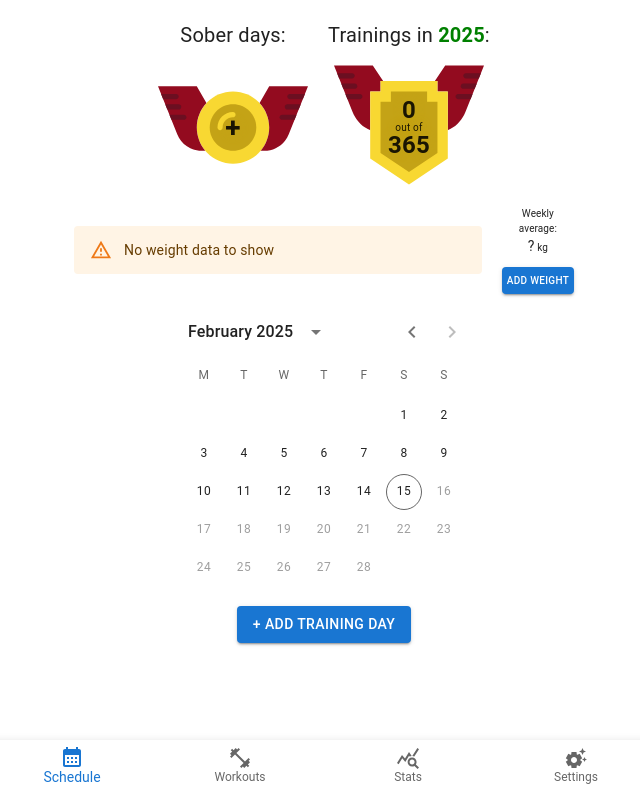
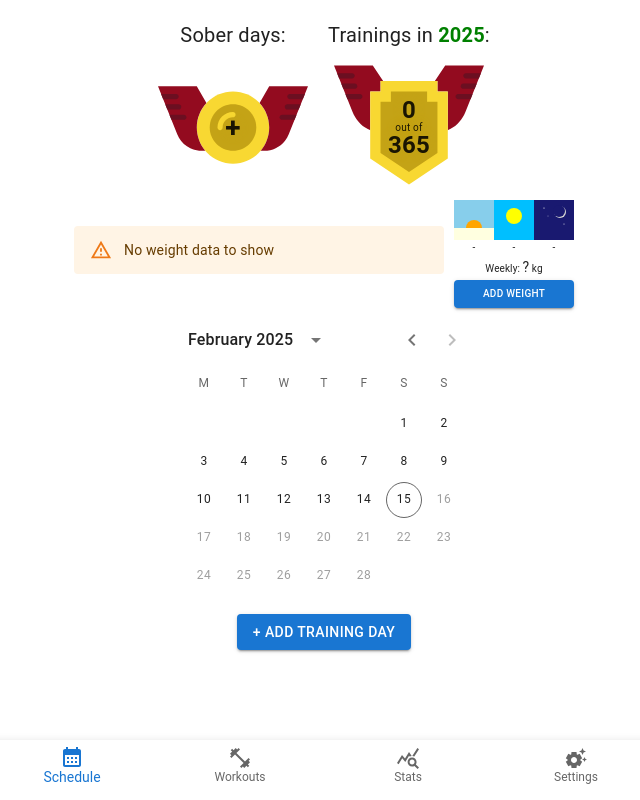
Before and after one commit to yauvink/gym-notes, a React (Create React App) app: page / in a window 1280 px wide. Shown: the whole page, without its empty margins (316-956 px from the left). Built offline with nearby package versions, Linux system fonts and the light colour scheme.

Commit message:
Add weight

```diff
--- a/src/components/Settings.tsx
+++ b/src/components/Settings.tsx
@@ -33,15 +33,15 @@ function Settings() {
       switch (true) {
         case isExportDialogOpen === 'trainings': {
           setUserTrainingDays(data);
-          return;
+          break;
         }
         case isExportDialogOpen === 'workouts': {
           setWorkouts(data);
-          return;
+          break;
         }
         case isExportDialogOpen === 'weight': {
           setUserWeightData(data);
-          return;
+          break;
         }
       }
 
@@ -102,7 +102,7 @@ function Settings() {
         }}
       >
         <Box> {localStorageUsage} </Box>
-        {0.034}
+        {0.035}
       </Box>
       <Typography
         sx={{
--- a/src/components/WeightChart.tsx
+++ b/src/components/WeightChart.tsx
@@ -92,16 +92,49 @@ function WeightChart() {
     return [];
   }, [userWeightData]);
 
-  const weeklyAverageWeight = useMemo(() => {
+  const getAverage = (weightData: Array<{ w: number }>) => {
+    if (weightData.length > 0) {
+      const average =
+        weightData.reduce((prev, curr) => {
+          return prev + curr.w;
+        }, 0) / weightData.length;
+      return average.toFixed(2);
+    }
+    return '-';
+  };
+
+  const weightData = useMemo(() => {
     const lastWeekData = dataToShow.filter((el) => el.t > Date.now() - 7 * 24 * 60 * 60 * 1000);
     if (lastWeekData.length > 0) {
-      const average =
-        lastWeekData.reduce((prev, curr) => {
-          return prev + curr.w;
-        }, 0) / lastWeekData.length;
-      return average.toFixed(2);
+      const morningWeightData = lastWeekData.filter((el) => {
+        const hour = dayjs(el.t).hour();
+        return hour >= 2 && hour < 12;
+      });
+      const dayWeightData = lastWeekData.filter((el) => {
+        const hour = dayjs(el.t).hour();
+        return hour >= 12 && hour < 18;
+      });
+      const eveningWeightData = lastWeekData.filter((el) => {
+        const hour = dayjs(el.t).hour();
+        return hour >= 18 || hour < 2;
+      });
+      const morningAverage = getAverage(morningWeightData);
+      const dayAverage = getAverage(dayWeightData);
+      const eveningAverage = getAverage(eveningWeightData);
+      const dataToCalc = [
+        ...(!isNaN(Number(morningAverage)) ? [{ w: Number(morningAverage) }] : []),
+        ...(!isNaN(Number(dayAverage)) ? [{ w: Number(dayAverage) }] : []),
+        ...(!isNaN(Number(eveningAverage)) ? [{ w: Number(eveningAverage) }] : []),
+      ];
+      const weeklyAverage = getAverage(dataToCalc);
+      return {
+        weeklyAverage: weeklyAverage,
+        morningAverage: morningAverage,
+        dayAverage: dayAverage,
+        eveningAverage: eveningAverage,
+      };
     } else {
-      return '?';
+      return { weeklyAverage: '?', morningAverage: '-', dayAverage: '-', eveningAverage: '-' };
     }
   }, [dataToShow]);
 
@@ -125,7 +158,7 @@ function WeightChart() {
           sx={{
             display: 'flex',
             width: '100%',
-            gap: '20px',
+            gap: '10px',
           }}
         >
           <Box
@@ -155,15 +188,57 @@ function WeightChart() {
               </LineChart>
             )}
           </Box>
+
           <Box
             sx={{
-              // border: '1px solid green',
               display: 'flex',
               flexDirection: 'column',
               justifyContent: 'center',
-              gap: '10px',
+              gap: '2px',
             }}
           >
+            <Box
+              sx={{
+                display: 'flex',
+                div: {
+                  display: 'flex',
+                  flexDirection: 'column',
+                  alignItems: 'center',
+                  fontSize: '10px',
+                  svg: {
+                    width: '40px',
+                    maxWidth: '40px',
+                  },
+                },
+              }}
+            >
+              <Box>
+                <svg viewBox="0 0 200 200" xmlns="http://www.w3.org/2000/svg">
+                  <rect width="200" height="200" fill="skyblue" />
+                  <circle cx="100" cy="140" r="40" fill="orange" />
+                  <rect x="0" y="140" width="200" height="60" fill="lightyellow" />
+                </svg>
+                {weightData.morningAverage}
+              </Box>
+              <Box>
+                <svg viewBox="0 0 200 200" xmlns="http://www.w3.org/2000/svg">
+                  <rect width="200" height="200" fill="deepskyblue" />
+                  <circle cx="100" cy="80" r="40" fill="yellow" />
+                </svg>
+                {weightData.dayAverage}
+              </Box>
+              <Box>
+                <svg viewBox="0 0 200 200" xmlns="http://www.w3.org/2000/svg">
+                  <rect width="200" height="200" fill="midnightblue" />
+                  <circle cx="130" cy="60" r="30" fill="lightgray" />
+                  <circle cx="125" cy="55" r="30" fill="midnightblue" />
+                  <circle cx="50" cy="40" r="3" fill="white" />
+                  <circle cx="70" cy="80" r="2" fill="white" />
+                  <circle cx="150" cy="120" r="2.5" fill="white" />
+                </svg>
+                {weightData.eveningAverage}
+              </Box>
+            </Box>
             <Typography
               sx={{
                 fontSize: '10px',
@@ -173,9 +248,7 @@ function WeightChart() {
                 },
               }}
             >
-              Weekly average:
-              <br />
-              <span>{weeklyAverageWeight}</span> kg
+              Weekly: <span>{weightData.weeklyAverage}</span> kg
             </Typography>
             <Button
               variant="contained"
```
